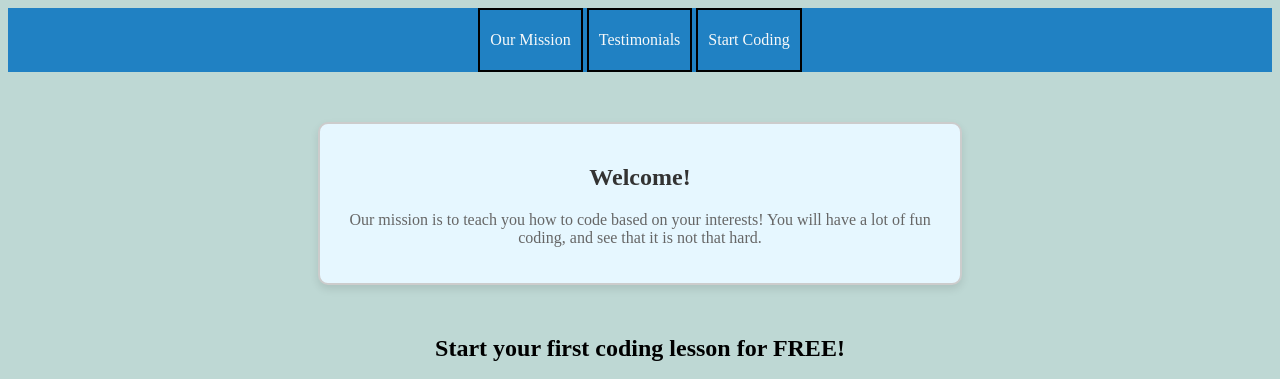
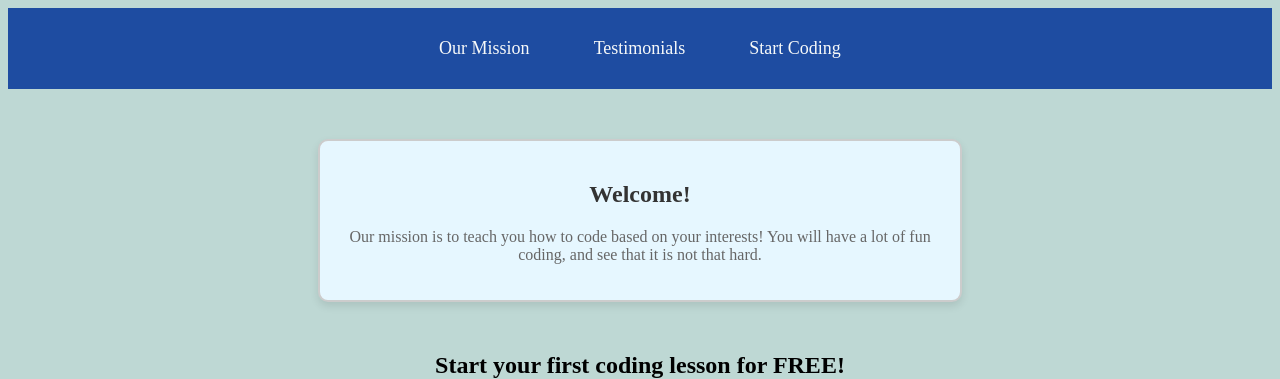
Before and after one commit to GavrielaTM3/COMP333_Website, a PHP site: page / in a window 1280 px wide. Shown: the top 379 px of the page. Run offline with PHP 8.4, Linux system fonts and the light colour scheme.

Commit message:
fixed nav

```diff
--- a/style.css
+++ b/style.css
@@ -2,13 +2,25 @@ body {
     background-color: #BED8D4
   }
 .navbar {
-    width: 100%;
-    background-color: #2081C3;
-    text-align: center;
-    padding: 0;
-    margin: 0;
+  background-color: #1e4ca1; /* Strong blue */
+  padding: 10px;
+  display: flex;
+  justify-content: center;
+  gap: 20px;
 }
 
+.navbar a {
+  color: white;
+  text-decoration: none;
+  font-size: 18px;
+  padding: 12px 20px;
+  border-radius: 10px;
+  transition: background 0.3s ease;
+}
+
+.navbar a:hover {
+  background-color: #144282;
+}
 .navbar ul {
     /*
           Remove bullet points.
@@ -23,7 +35,7 @@ body {
     /*
           For navbars use background color that stands out.
     */
-    background-color: #2081C3;
+    background-color: #1e4ca1;
     text-align: center;
   }
 
@@ -32,8 +44,7 @@ body {
   */
   .navbar li {
     width: 150 px;
-    background-color: #2081C3;
-    border: 2px solid black;
+    background-color: #1e4ca1;
     /*
           Show the navbar elements next to each other instead of on top of each
           other.
```
